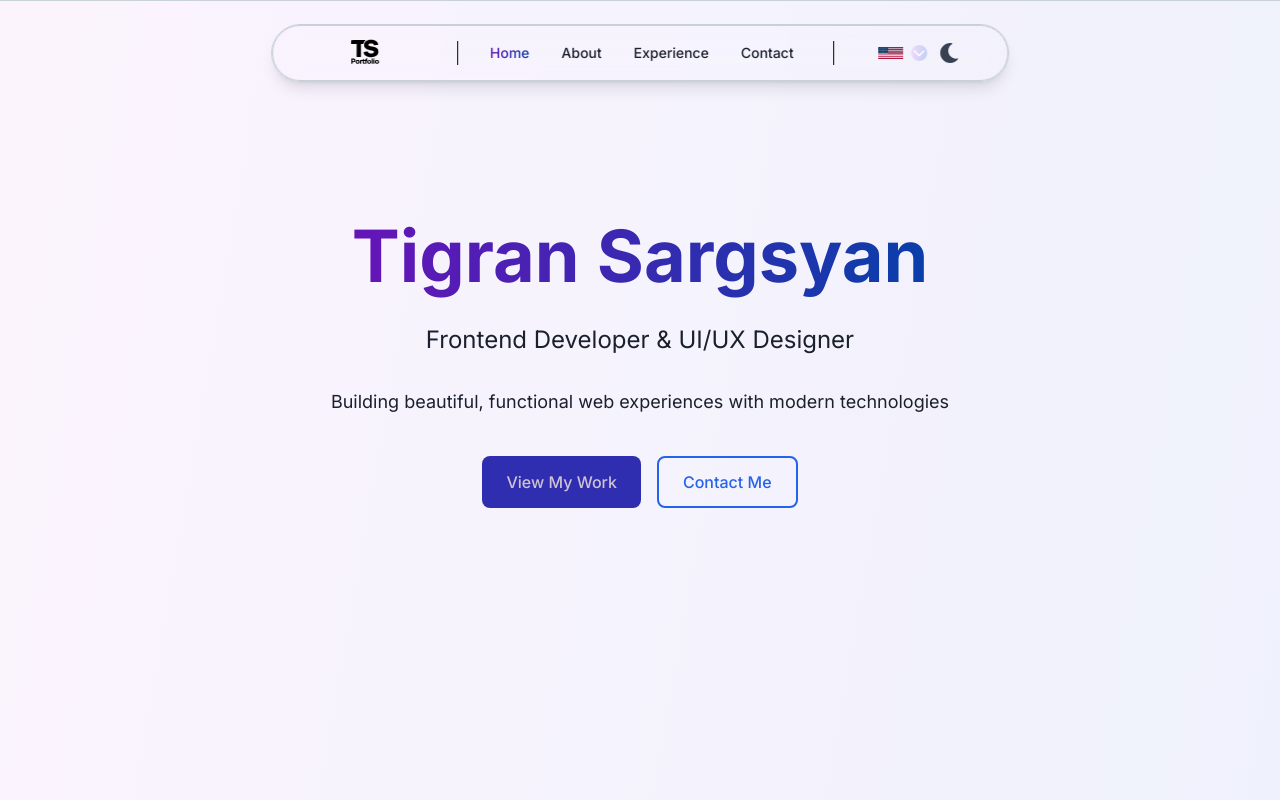
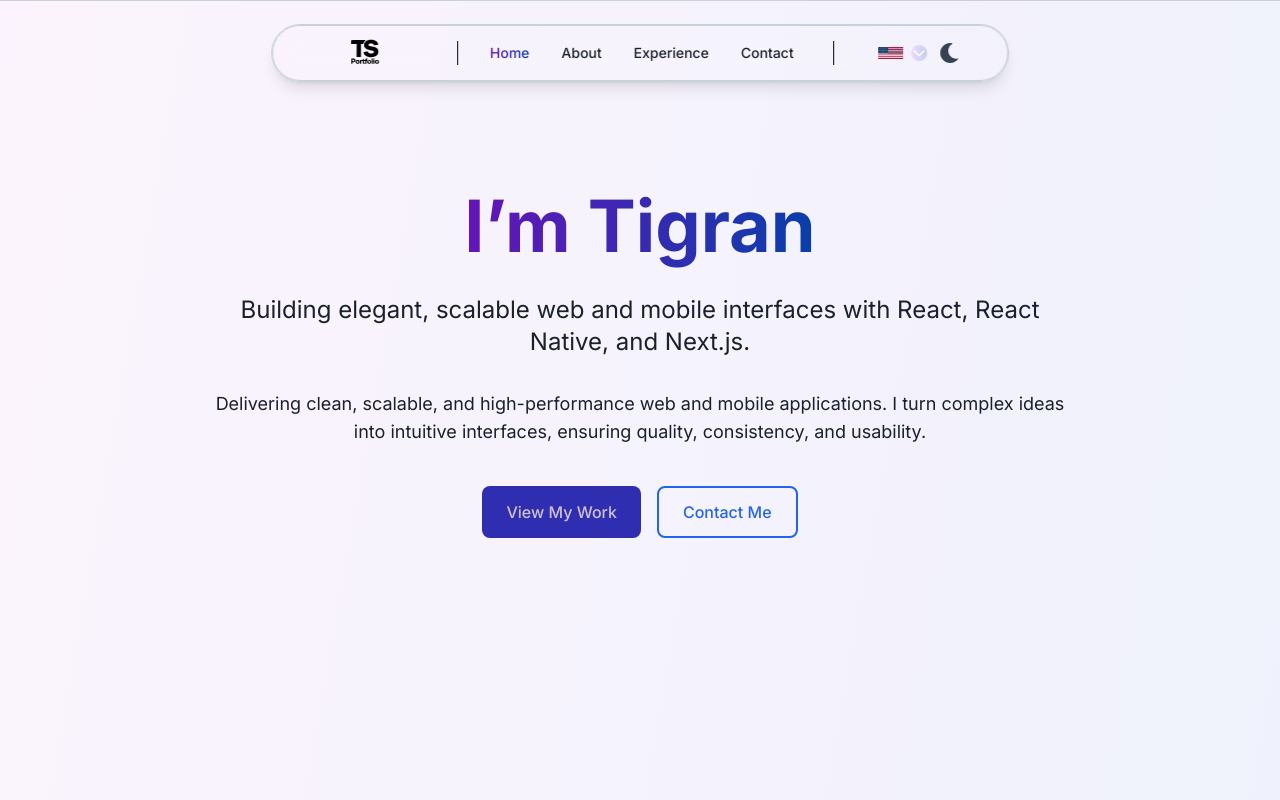
Before and after one commit to Tigran105/my-portfolio, a React (Vite) app: page / in a window 1280 px wide. Shown: the top 800 px of the page. Built offline with nearby package versions, Linux system fonts and the light colour scheme.

Commit message:
Update Hero text and animations

```diff
--- a/src/locales/en.ts
+++ b/src/locales/en.ts
@@ -9,10 +9,12 @@ export const en: Translation = {
     contact: "Contact",
   },
   hero: {
-    title: "Tigran Sargsyan",
-    subtitle: "Frontend Developer & UI/UX Designer",
+    title: "I’m Tigran",
+    subtitle:
+      "Building elegant, scalable web and mobile interfaces with React, React Native, and Next.js.",
     description:
-      "Building beautiful, functional web experiences with modern technologies",
+      "Delivering clean, scalable, and high-performance web and mobile applications. I turn complex " +
+      "ideas into intuitive interfaces, ensuring quality, consistency, and usability.",
     viewWork: "View My Work",
     contactMe: "Contact Me",
   },
--- a/src/locales/hy.ts
+++ b/src/locales/hy.ts
@@ -9,12 +9,13 @@ export const hy: Translation = {
     contact: "Կապ",
   },
   hero: {
-    title: "Տիգրան Սարգսյան",
-    subtitle: "Frontend Ծրագրավորող & UI/UX Դիզայներ",
+    title: "Ես Տիգրանն եմ",
+    subtitle:
+      "Ստեղծում եմ էլեգանտ և մասշտաբելի վեբ և մոբայլ ինտերֆեյսներ React, React Native և Next.js տեխնոլոգիաներով։",
     description:
-      "Ժամանակակից տեխնոլոգիաների միջոցով գեղեցիկ և ֆունկցիոնալ վեբ փորձառություններ եմ ստեղծում",
-    viewWork: "Տեսնել աշխատանքները",
-    contactMe: "Կապ հաստատել",
+      "Մատակարարում եմ մաքուր, մասշտաբելի և բարձր կատարողականությամբ վեբ և մոբայլ հավելվածներ։ Բարդ գաղափարները վերածում եմ ինտուիտիվ ինտերֆեյսների՝ ապահովելով որակ, հստակություն և օգտագործողի հարմարավետություն։",
+    viewWork: "Իմ աշխատանքները",
+    contactMe: "Կապվել ինձ հետ",
   },
   aboutPreview: {
     title: "Իմ մասին",
--- a/src/locales/ru.ts
+++ b/src/locales/ru.ts
@@ -9,18 +9,22 @@ export const ru: Translation = {
     contact: "Контакты",
   },
   hero: {
-    title: "Тигран Саргсян",
-    subtitle: "Frontend Разработчик & UI/UX Дизайнер",
+    title: "Я Тигран",
+    subtitle:
+      "Создаю элегантные и масштабируемые веб- и мобильные интерфейсы с React, React Native и Next.js.",
     description:
-      "Создаю красивые и функциональные веб-приложения с использованием современных технологий",
-    viewWork: "Посмотреть работы",
-    contactMe: "Связаться",
+      "Доставляю чистые, масштабируемые и высокопроизводительные веб- и мобильные приложения. Превращаю " +
+      "сложные идеи в интуитивно понятные интерфейсы, обеспечивая качество, консистентность и удобство для " +
+      "пользователей.",
+    viewWork: "Мои работы",
+    contactMe: "Связаться со мной",
   },
   aboutPreview: {
     title: "Обо мне",
     subtitle: "Senior Frontend Developer",
     description:
-      "Я разрабатываю масштабируемые и производительные веб-приложения на React и TypeScript, уделяя особое внимание архитектуре и пользовательскому опыту.",
+      "Я разрабатываю масштабируемые и производительные веб-приложения на React и TypeScript, уделяя особое " +
+      "внимание архитектуре и пользовательскому опыту.",
     highlights: [
       "Производительный интерфейс",
       "Чистый и поддерживаемый код",
@@ -50,9 +54,14 @@ export const ru: Translation = {
   about: {
     title: "Обо мне",
     description1:
-      "Я Тигран - Front-End разработчик с более чем 5-летним опытом работы с React и React Native. Создаю веб- и мобильные приложения, разрабатываю интерактивные интерфейсы, включая 3D-решения на Three.js, а также интегрирую аналитику и платёжные системы, такие как Stripe. Сфокусирован на создании пользовательских решений, которые приносят реальную бизнес-ценность.",
+      "Я Тигран - Front-End разработчик с более чем 5-летним опытом работы с React и React Native. Создаю веб- " +
+      "и мобильные приложения, разрабатываю интерактивные интерфейсы, включая 3D-решения на Three.js, а также " +
+      "интегрирую аналитику и платёжные системы, такие как Stripe. Сфокусирован на создании пользовательских " +
+      "решений, которые приносят реальную бизнес-ценность.",
     description2:
-      "Создаю быстрые и продуманные интерфейсы с акцентом на модульность и производительность. Мне нравится решать сложные UI-задачи в планировщиках и внутренних инструментах, используя структурированное управление состоянием для создания бесшовного пользовательского опыта.",
+      "Создаю быстрые и продуманные интерфейсы с акцентом на модульность и производительность. Мне нравится " +
+      "решать сложные UI-задачи в планировщиках и внутренних инструментах, используя структурированное " +
+      "управление состоянием для создания бесшовного пользовательского опыта.",
 
     skills: "Навыки и технологии",
     backToHome: "На главную",
@@ -87,9 +96,13 @@ export const ru: Translation = {
           "redux toolkit",
         ],
         description: [
-          "Руководил frontend-разработкой веб- и мобильных приложений на React и React Native. Создавал масштабируемые UI-системы и интегрировал интерактивные 3D-компоненты с использованием Three.js (360° Viewer). Разработал платформу для интерактивной настройки интерьера помещений. Вёл фичи от идеи до продакшена и тесно сотрудничал с командами дизайна, backend и продукта.",
-          "Разработал масштабируемую админ-панель для платформы настройки помещений. Реализовал аналитические дашборды, ролевую модель доступа, управление связанными категориями и интеграцию платежей Stripe. Обеспечивал чистую архитектуру и стабильный обмен данными с backend.",
-          "Разработал мобильное приложение для создания 360° обзоров помещений. Реализовал UI-навигацию для правильного позиционирования камеры, автоматическую съёмку и плавный интерактивный просмотр.",
+          "Руководил frontend-разработкой веб- и мобильных приложений на React и React Native. Создавал масштабируемые " +
+            "UI-системы и интегрировал интерактивные 3D-компоненты с использованием Three.js (360° Viewer). Разработал " +
+            "платформу для интерактивной настройки интерьера помещений. Вёл фичи от идеи до продакшена и тесно сотрудничал " +
+            "с командами дизайна, backend и продукта. Разработал масштабируемую админ-панель для платформы настройки помещений. " +
+            "Реализовал аналитические дашборды, ролевую модель доступа, управление связанными категориями и интеграцию платежей Stripe. " +
+            "Обеспечивал чистую архитектуру и стабильный обмен данными с backend. Разработал мобильное приложение для создания 360° обзоров " +
+            "помещений. Реализовал UI-навигацию для правильного позиционирования камеры, автоматическую съёмку и плавный интерактивный просмотр.",
         ],
       },
       {
@@ -111,7 +124,8 @@ export const ru: Translation = {
           "typescript",
         ],
         description: [
-          "Участвовал в разработке адаптивных веб-приложений с подходом mobile-first. Интегрировал REST API, проводил UI-тестирование и поддерживал SEO-ориентированный контент.",
+          "Участвовал в разработке адаптивных веб-приложений с подходом mobile-first. Интегрировал REST API, " +
+            "проводил UI-тестирование и поддерживал SEO-ориентированный контент.",
         ],
       },
       {
@@ -132,7 +146,9 @@ export const ru: Translation = {
           "visual diagrams",
         ],
         description: [
-          "Разработал платформу управления инвестиционными портфелями для алгоритмического трейдинга. Реализовал интерактивные таблицы, динамические формы и визуальные диаграммы для отображения торговой логики и данных. Постоянно улучшал frontend-навыки и участвовал в профильных конференциях.",
+          "Разработал платформу управления инвестиционными портфелями для алгоритмического трейдинга. Реализовал " +
+            "интерактивные таблицы, динамические формы и визуальные диаграммы для отображения торговой логики и " +
+            "данных. Постоянно улучшал frontend-навыки и участвовал в профильных конференциях.",
         ],
       },
       {
@@ -153,7 +169,9 @@ export const ru: Translation = {
           "backend integration",
         ],
         description: [
-          "Разрабатывал и улучшал админ-панель, используемую Министерством территориального управления и инфраструктуры. Создавал гибкие UI-компоненты и динамическую конфигурацию интерфейса. Тесно работал с backend API для обеспечения стабильной и удобной работы системы.",
+          "Разрабатывал и улучшал админ-панель, используемую Министерством территориального управления и " +
+            "инфраструктуры. Создавал гибкие UI-компоненты и динамическую конфигурацию интерфейса. Тесно " +
+            "работал с backend API для обеспечения стабильной и удобной работы системы.",
         ],
       },
     ],
@@ -168,7 +186,8 @@ export const ru: Translation = {
     connect: "Связаться со мной",
     other: "Другие способы связи →",
     collaboration:
-      "Я всегда открыт для интересных проектов и сотрудничества. Давайте свяжемся и создадим что-то удивительное вместе!",
+      "Я всегда открыт для интересных проектов и сотрудничества. Давайте свяжемся и создадим что-то " +
+      "удивительное вместе!",
   },
   footer: {
     copyright: "Все права защищены",
--- a/src/sections/about/AboutMe.tsx
+++ b/src/sections/about/AboutMe.tsx
@@ -18,9 +18,7 @@ export const AboutMe: React.FC<AboutMeProps> = ({ className }) => {
       viewport={{ once: true }}
       transition={{ duration: 0.6 }}
       className={className}
-      // className={" pt-2 lg:pt-[100px]"}
     >
-      <h2 className="text-4xl font-bold mb-6 text-gradient"></h2>
       <AnimatedTitle children={t("about.title")} />
       <p className="text-foreground/70 mb-6 text-lg leading-relaxed">
         {t("about.description1")}
--- a/src/sections/home/Hero.tsx
+++ b/src/sections/home/Hero.tsx
@@ -1,7 +1,13 @@
 import React, { useEffect, useRef, useState } from "react";
 import { motion } from "framer-motion";
 import { Button } from "../../components/ui/Button";
-import { fadeInLeft, fadeInRight, fadeInUp } from "../../utils/animations";
+import {
+  fadeInLeft,
+  fadeInRight,
+  fadeInUp,
+  fadeInScale,
+  staggerChildren,
+} from "../../utils/animations";
 import { useLanguage } from "../../hooks/useLanguage";
 import video from "../../assets/heroBackground.mp4";
 import { useAppStore } from "../../store/appStore.ts";
@@ -15,14 +21,13 @@ export const Hero: React.FC = () => {
   const [videoLoaded, setVideoLoaded] = useState(false);
 
   useEffect(() => {
-    if (videoRef.current) {
-      videoRef.current.playbackRate = 0.9;
-    }
+    if (videoRef.current) videoRef.current.playbackRate = 0.9;
   }, []);
+
   return (
     <section
       id="hero"
-      className="min-h-screen flex items-center justify-center pb-20"
+      className="min-h-screen flex items-center justify-center pb-20 relative"
     >
       <video
         ref={videoRef}
@@ -38,69 +43,39 @@ export const Hero: React.FC = () => {
       </video>
 
       <div
-        className={`absolute inset-0 ${
-          theme === "dark" ? "bg-black/20" : "bg-white/70"
-        }`}
+        className={`absolute inset-0 ${theme === "dark" ? "bg-black/20" : "bg-white/70"}`}
       />
-      <div className="container relative z-10 mx-auto px-4">
-        <div className="text-center max-w-4xl mx-auto">
-          <motion.div variants={fadeInUp} initial="initial" animate="animate">
+
+      <motion.div
+        className="container relative z-10 mx-auto px-4 text-center max-w-4xl"
+        variants={staggerChildren}
+        initial="initial"
+        whileInView="animate"
+        viewport={{ once: true, amount: 0.3 }}
+      >
         <motion.h1
-              variants={{
-                ...fadeInLeft,
-                animate: { ...fadeInLeft.animate, transition: { duration: 2 } },
-              }}
-              initial="initial"
-              animate="animate"
-              transition={{ delay: 0.2, duration: 0.8 }}
+          variants={fadeInLeft}
           className="text-5xl md:text-7xl font-bold mb-6 text-gradient py-2"
         >
           {t("hero.title")}
         </motion.h1>
 
         <motion.p
-              variants={{
-                ...fadeInRight,
-                animate: {
-                  ...fadeInRight.animate,
-                  transition: { duration: 2 },
-                },
-              }}
-              initial="initial"
-              animate="animate"
-              transition={{ delay: 0.4, duration: 0.6 }}
+          variants={fadeInRight}
           className="text-xl md:text-2xl text-foreground mb-8"
         >
           {t("hero.subtitle")}
         </motion.p>
 
         <motion.p
-              variants={{
-                ...fadeInUp,
-                animate: {
-                  ...fadeInUp.animate,
-                  transition: { duration: 2 },
-                },
-              }}
-              initial="initial"
-              animate="animate"
-              transition={{ delay: 0.6, duration: 0.6 }}
+          variants={fadeInUp}
           className="text-foreground/70 mb-10 text-lg"
         >
           {t("hero.description")}
         </motion.p>
 
         <motion.div
-              variants={{
-                ...fadeInRight,
-                animate: {
-                  ...fadeInRight.animate,
-                  transition: { duration: 2 },
-                },
-              }}
-              initial="initial"
-              animate="animate"
-              transition={{ delay: 0.8, duration: 0.6 }}
+          variants={fadeInScale}
           className="flex gap-4 justify-center flex-wrap"
         >
           <Button
@@ -121,8 +96,6 @@ export const Hero: React.FC = () => {
           </Button>
         </motion.div>
       </motion.div>
-        </div>
-      </div>
     </section>
   );
 };
--- a/src/utils/animations.ts
+++ b/src/utils/animations.ts
@@ -1,4 +1,4 @@
-import type { Variants } from "framer-motion";
+import { cubicBezier, type Variants } from "framer-motion";
 
 export const headerMotion = {
   initial: { y: -100 },
@@ -12,25 +12,41 @@ export const mobileMenuMotion = {
   exit: { opacity: 0, height: 0 },
 };
 
+/**
+ * Base transition reused across animations
+ */
+const baseTransition = {
+  duration: 0.8,
+  // ease: [0.22, 1, 0.36, 1], // easeOutCubic
+  ease: cubicBezier(0.22, 1, 0.36, 1),
+};
+
 export const fadeInUp: Variants = {
-  initial: { opacity: 0, y: 30 },
-  animate: { opacity: 1, y: 0, transition: { duration: 0.6 } },
+  initial: { opacity: 0, y: 60 },
+  animate: { opacity: 1, y: 0, transition: baseTransition },
 };
 
 export const fadeInLeft: Variants = {
-  initial: { opacity: 0, x: -50 },
-  animate: { opacity: 1, x: 0, transition: { duration: 0.6 } },
+  initial: { opacity: 0, x: -80 },
+  animate: { opacity: 1, x: 0, transition: baseTransition },
 };
 
 export const fadeInRight: Variants = {
-  initial: { opacity: 0, x: 50 },
-  animate: { opacity: 1, x: 0, transition: { duration: 0.6 } },
+  initial: { opacity: 0, x: 80 },
+  animate: { opacity: 1, x: 0, transition: baseTransition },
+};
+
+export const fadeInScale: Variants = {
+  initial: { opacity: 0, scale: 0.9 },
+  animate: {
+    opacity: 1,
+    scale: 1,
+    transition: { duration: 0.7, ease: [0.16, 1, 0.3, 1] },
+  },
 };
 
 export const staggerChildren: Variants = {
   animate: {
-    transition: {
-      staggerChildren: 0.1,
-    },
+    transition: { staggerChildren: 0.18, delayChildren: 0.1 },
   },
 };
```
Also changed, not shown: src/sections/about/Skills.tsx (+6 -4 lines). Lines whose indentation alone changed are shown as unchanged.
